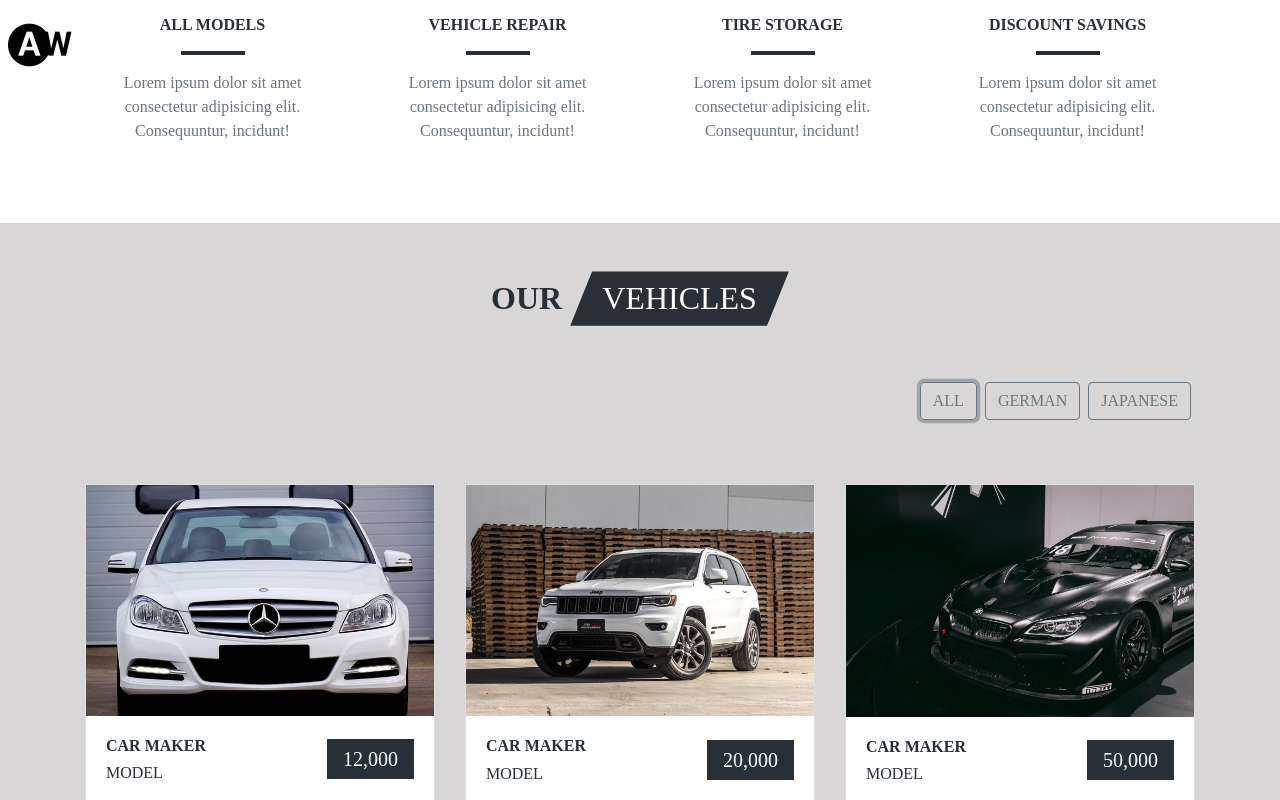
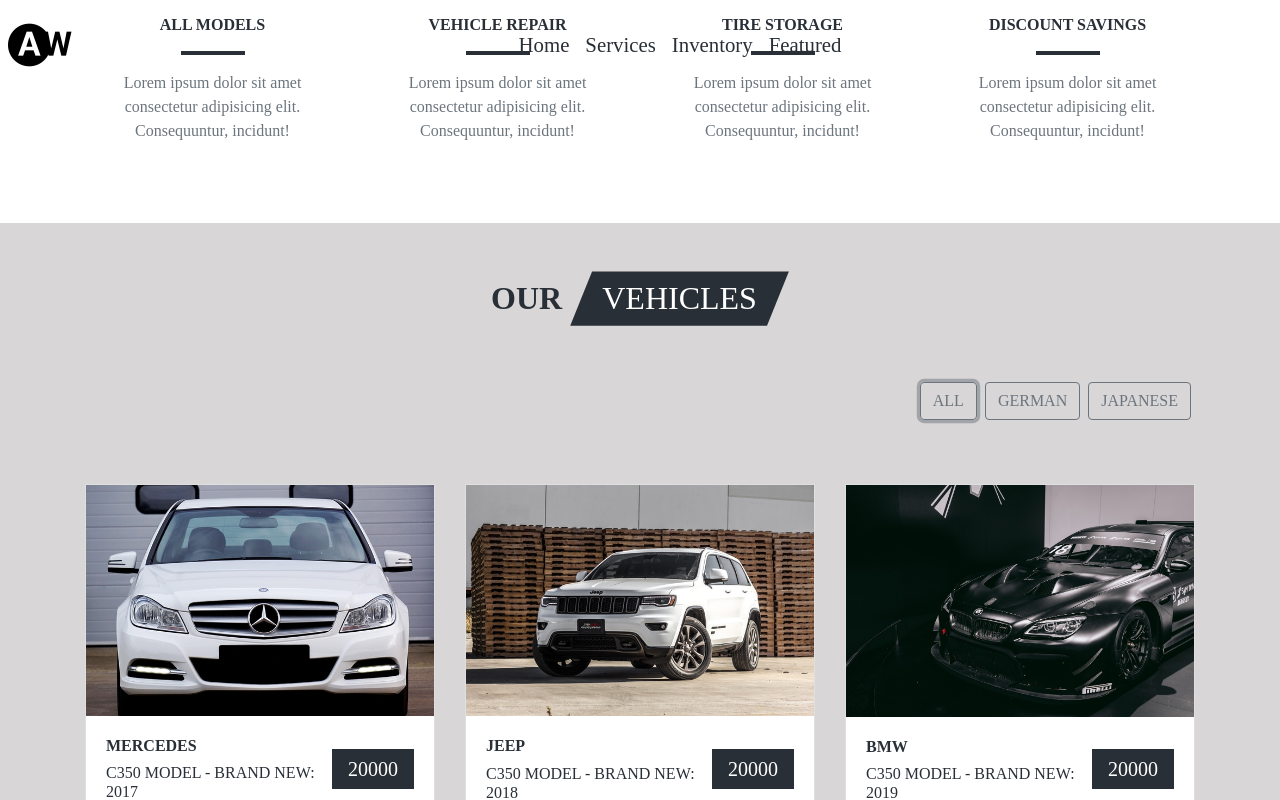
Before and after one commit to Web1017/CarDealershipApp, a website: page index.html in a window 1280 px wide. Both pictures are taken after a click on the button "ALL". Shown: the part 971-1771 px from the top of the page. Drawn offline with nearby package versions, Linux system fonts and the light colour scheme.

Commit message:
changes to navbar , added filtration to inventory and other javascript changes

```diff
--- a/Content/app.css
+++ b/Content/app.css
@@ -24,19 +24,22 @@
     font-size: 2rem;
 }
 
-/* Navbar Section */
+/* Navbar Section - Make background transparent and give smooth transition */
 .navbar {
+    -webkit-transition: all 0.6s ease-out;
+    -moz-transition: all 0.6s ease-out;
+    -o-transition: all 0.6s ease-out;
+    -ms-transition: all 0.6s ease-out;
+    transition: all 0.6s ease-out;
     background-color: transparent;
-    color: var(--mainWhite);
+
 
 }
 
+.nav-scrolled {
+    background: var(--mainWhite);
+    height: 10vh;
 
-.nav-scrolled {
-    background: var(--mainBlack);
-    height: 10vh;
-    /* transition: background-color 0.2s linear; */
-    transition: all 1s linear;
 
 }
 
@@ -51,9 +54,9 @@
 }
 
 .nav-link {
-    color: var(--mainWhite);
+    color: var(--mainBlack);
     text-transform: capitalize;
-    font-size: 1.2rem;
+    font-size: 1.3rem;
 
 }
 
--- a/Scripts/app.js
+++ b/Scripts/app.js
@@ -35,9 +35,9 @@
     }
 
     // Vehicle function (to create)
-    function makeCar(make, country, img = 'Assets/img/Inventory/CarItem1.jpg', special = true, model = 'new model', price = 20000, type = 'merc', trans = 'automatic', gas) {
+    function makeCar(make, country, img = 'Assets/img/Inventory/CarItem1.jpg', special = true, model = 'new model', price = 20000, type = 'merc', trans = 'automatic', gas = 20, ) {
 
-        const car = new Car(make, country, img, special, model, type, price, trans, gas);
+        const car = new Car(make, country, img, special, model, price, type, trans, gas);
         cars.push(car)
     }
 
@@ -50,6 +50,8 @@
         makeCar('Toyota', 'Japanese', 'Assets/img/Inventory/CarItem5.jpg', true, 'Second model - Used: 2008');
 
     }
+
+
 
     produceCars();
 
@@ -101,3 +103,73 @@
     })
 
 })(CreateCars);
+
+
+// Inventory Section Car Information
+const DisplayCars = ((CreateCars) => {
+    //All the Vehicles
+    const cars = CreateCars.cars;
+    console.log(cars);
+    // Container for the cars
+    const inventory = document.querySelector('.inventory-container');
+
+    // Content Loader event listener
+    document.addEventListener('DOMContentLoaded', () => {
+        inventory.innerHTML = '';
+
+        let output = '';
+        cars.forEach((car) => {
+            output += ` <!-- single car -->
+            <div class="col-10 mx-auto my-3 col-md-6 col-lg-4 single-car ${car.country}">
+                <div class="card car-card">
+                    <img src="${car.img}" class="card-img-top car-img" alt="">
+                    <!-- Card Body -->
+                    <div class="card-body">
+                        <div class="card-info d-flex justify-content-between">
+                            <!-- First Flex Item -->
+                            <div class="car-text text-uppercase">
+                                <h6 class="font-weight-bold">${car.make}</h6>
+                                <h6>${car.model}</h6>
+                            </div>
+                            <!-- Second Flex Item -->
+                            <h5 class="car-value align-self-center py-2 px-3">
+                            <span class="car-price">${car.price}</span>
+                            </h5>
+                        </div>
+                    </div>
+                    <!-- End of Card Body -->
+                    <div class="card-footer text-capitalize d-flex justify-content-between">
+                        <p><span><i class="fas fa-car"></i></span> ${car.type}</p>
+                        <p><span><i class="fas fa-cogs"></i></span> ${car.trans}</p>
+                        <p><span><i class="fas fa-gas-pump"></i></span> ${car.gas}</p>
+                    </div>
+
+                </div>
+            </div>
+            <!-- end of single car -->`
+        })
+        inventory.innerHTML = output;
+    })
+
+})(CreateCars);
+
+// Filter Cars
+const FilterCars = (() => {
+    const filter = document.querySelectorAll('.filter-btn');
+
+    filter.forEach((btn) => {
+        btn.addEventListener('click', (event) => {
+            const value = event.target.dataset.filter;
+            const singleCar = document.querySelectorAll('.single-car');
+
+            singleCar.forEach((car) => {
+                if (value === 'all') {
+                    car.style.display = 'block';
+                }
+                else {
+                    (!car.classList.contains(value)) ? car.style.display = 'none' : car.style.display = 'block';
+                }
+            })
+        })
+    })
+})();
--- a/index.html
+++ b/index.html
@@ -148,7 +148,7 @@
                 <!-- Third Service Type -->
                 <div class="col-sm-6 col-lg-3 text-center my-3">
                     <a href="" class="services-icon p-2 rounded-circle">
-                        <i class="fas fa-cookie fa-fw"></i>
+                        <i class="fas fa-warehouse fa-fw"></i>
                     </a>
                     <h6 class="text-uppercase font-weight-bold my-3">Tire Storage</h6>
                     <div class="services-underline"></div>
@@ -186,13 +186,16 @@
             <!-- End of Section Title -->
             <div class="row mb-5">
                 <div class="col-10 mx-auto col-md-12 d-flex justify-content-end">
-                    <button class="btn btn-outline-secondary text-uppercase mx-1">all</button>
-                    <button class="btn btn-outline-secondary text-uppercase mx-1">German</button>
-                    <button class="btn btn-outline-secondary text-uppercase mx-1">Japanese</button>
+                    <button class="btn btn-outline-secondary text-uppercase mx-1 filter-btn"
+                        data-filter="all">all</button>
+                    <button class="btn btn-outline-secondary text-uppercase mx-1 filter-btn"
+                        data-filter="German">German</button>
+                    <button class="btn btn-outline-secondary text-uppercase mx-1 filter-btn"
+                        data-filter="Japanese">Japanese</button>
                 </div>
             </div>
             <!-- cars -->
-            <div class="row">
+            <div class="row inventory-container">
                 <!-- single car -->
                 <div class="col-10 mx-auto my-3 col-md-6 col-lg-4">
                     <div class="card car-card">
```
